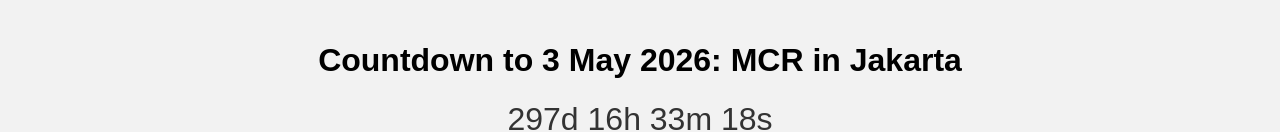
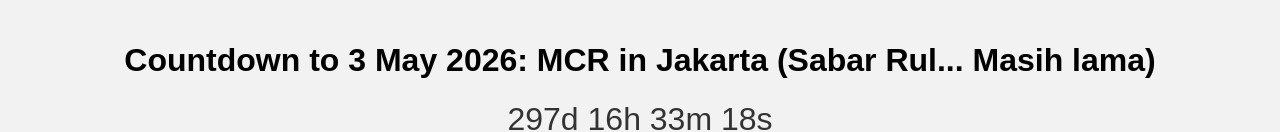
Before and after one commit to sjmaulana/mcrcountdown, a plain HTML site: page index.html in a window 1280 px wide. Shown: the part 286-418 px from the top of the page. Drawn offline with Linux system fonts and the light colour scheme.

Commit message:
Update index.html

```diff
--- a/index.html
+++ b/index.html
@@ -30,7 +30,7 @@
 
   <img src="https://cdn0-production-images-kly.akamaized.net/fdzFmnrjUqkkiP1yloyxxHYeSAE=/800x1066/smart/filters:quality(75):strip_icc():format(webp)/kly-media-production/medias/5274971/original/021944900_1751857839-my_ch.jpg" alt="Countdown Image">
 
-  <h1>Countdown to 3 May 2026: MCR in Jakarta</h1>
+  <h1>Countdown to 3 May 2026: MCR in Jakarta (Sabar Rul... Masih lama)</h1>
   <div id="countdown">Loading...</div>
 
   <script>
```
